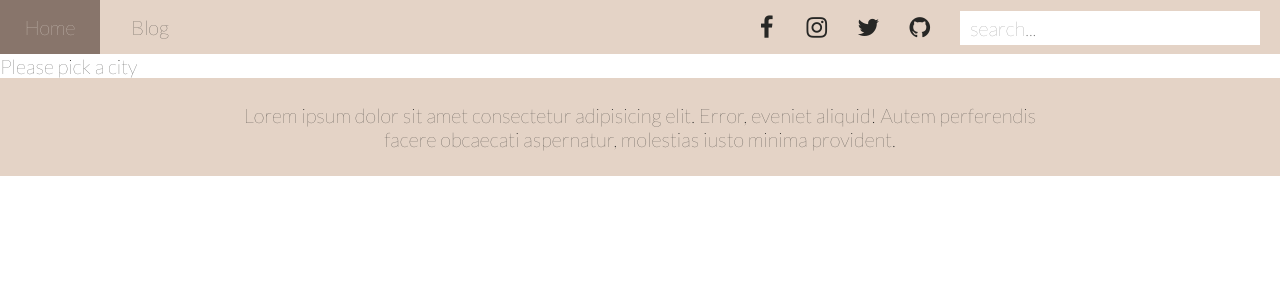
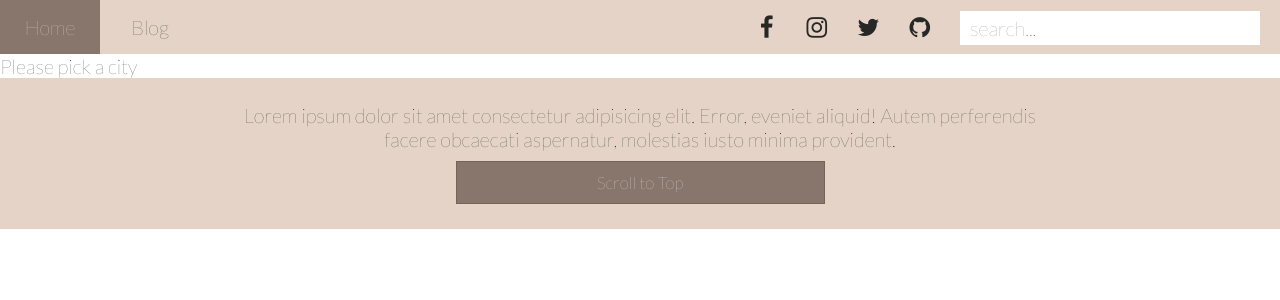
Before and after one commit to Alex-xlsx/Wayfarer, a React (Create React App) app: page /cities in a window 1280 px wide. Shown: the top 300 px of the page. Built offline with nearby package versions, Linux system fonts and the light colour scheme.

Commit message:
add scroll button, and some css

```diff
--- a/src/App.css
+++ b/src/App.css
@@ -406,9 +406,17 @@ form button {
 .blog-text:hover{
     background:white;
 }
+.blog-title{
+    justify-content: space-between;
+    flex-wrap: wrap;
+}
 .blog-text h4{
     font-size: 26px;
+    margin-top: -5px;
     margin-bottom: 5px;
+}
+.date-text{
+    text-align: left;
 }
 .blog-text p{
     margin-bottom: 10px;
@@ -416,7 +424,6 @@ form button {
 .blog-buttons{
     width: 25%;
     max-height: 200px;
-    justify-content: space-between;
 }
 .blog-buttons button{
     width: 100%;
@@ -449,12 +456,18 @@ footer{
     background: #e4d3c6;
     width: 100%;
     display: flex;
+    flex-direction: column;
     justify-content: space-around;
+    align-items: center;
     padding: 25px;
     text-align: center;
 }
 footer p{
     width: 66%;
+    margin-bottom: 10px;
+}
+footer button{
+    width: 30%;
 }
 /* --------------------------------------FOOTER END */
 
--- a/src/components/BlogPost.js
+++ b/src/components/BlogPost.js
@@ -12,11 +12,13 @@ class BlogPost extends React.Component {
         return(
             <div className="blog-box row">
                 <div className="column blog-text">
-                    <h4>{this.props.blogpost.title}</h4>
+                    <div className="row blog-title">
+                        <h4>{this.props.blogpost.title}</h4>
+                        <label className="date-text" htmlFor="">Date: {relativeDate}</label>
+                    </div>
                     <p>{this.props.blogpost.content}</p>
                 </div>
                 <div className="column blog-buttons">
-                    <label htmlFor="">Date: {relativeDate}</label>
                     <button>Edit</button>
                     <button onClick={this.deleteClickedPost}>Delete</button>
                 </div>
--- a/src/components/CityInfo.js
+++ b/src/components/CityInfo.js
@@ -1,9 +1,9 @@
 function CityInfo(props) {
     return(
         <div className="city-info row">
-            {/* <img src={props.city.image} alt=""></img> */}
             <img src={props.image} alt="" width="500" height="350"></img>
             <div className="city-info-card">
+                {/* <h4>{props.city.name}</h4> */}
                 <p>Lorem ipsum dolor sit amet consectetur adipisicing elit. Laboriosam odio placeat temporibus, sed repellendus repellat maxime tenetur mollitia laborum sequi!</p>
                 <button onClick={function scrollDown(){
                     document.getElementById('footer').scrollIntoView({behavior:"smooth"})
--- a/src/components/Footer.js
+++ b/src/components/Footer.js
@@ -2,6 +2,9 @@ function Footer(){
     return(
         <footer id="footer">
             <p>Lorem ipsum dolor sit amet consectetur adipisicing elit. Error, eveniet aliquid! Autem perferendis facere obcaecati aspernatur, molestias iusto minima provident.</p>
+            <button onClick={function scrollDown(){
+                    document.getElementById('nav').scrollIntoView({behavior:"smooth"})
+            }} type="submit" value="/">Scroll to Top</button>
         </footer>
     );
 }
--- a/src/components/Navbar.js
+++ b/src/components/Navbar.js
@@ -2,7 +2,7 @@ import { NavLink } from 'react-router-dom';
 
 function NavBar(props) {
   return (
-      <nav>
+      <nav id="nav">
         <div className="links">
           <NavLink className="nav-link" exact to='/'>
             Home
```
Also changed, not shown: 1 other file (tests, documents, lock files or other folders).
